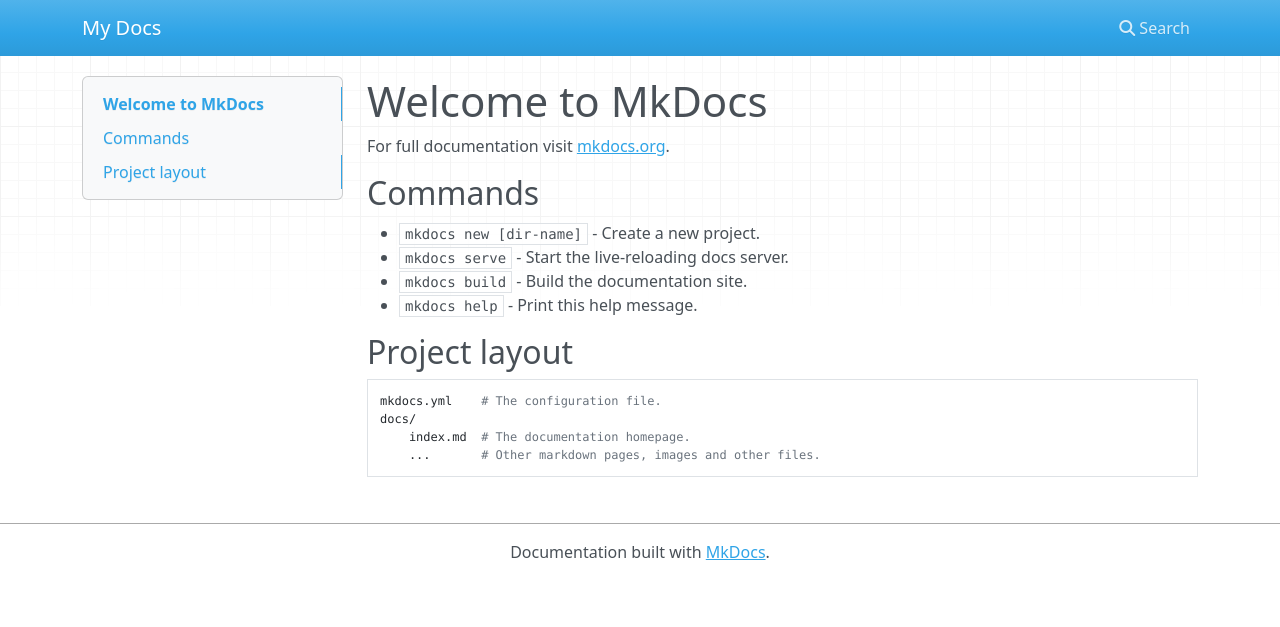
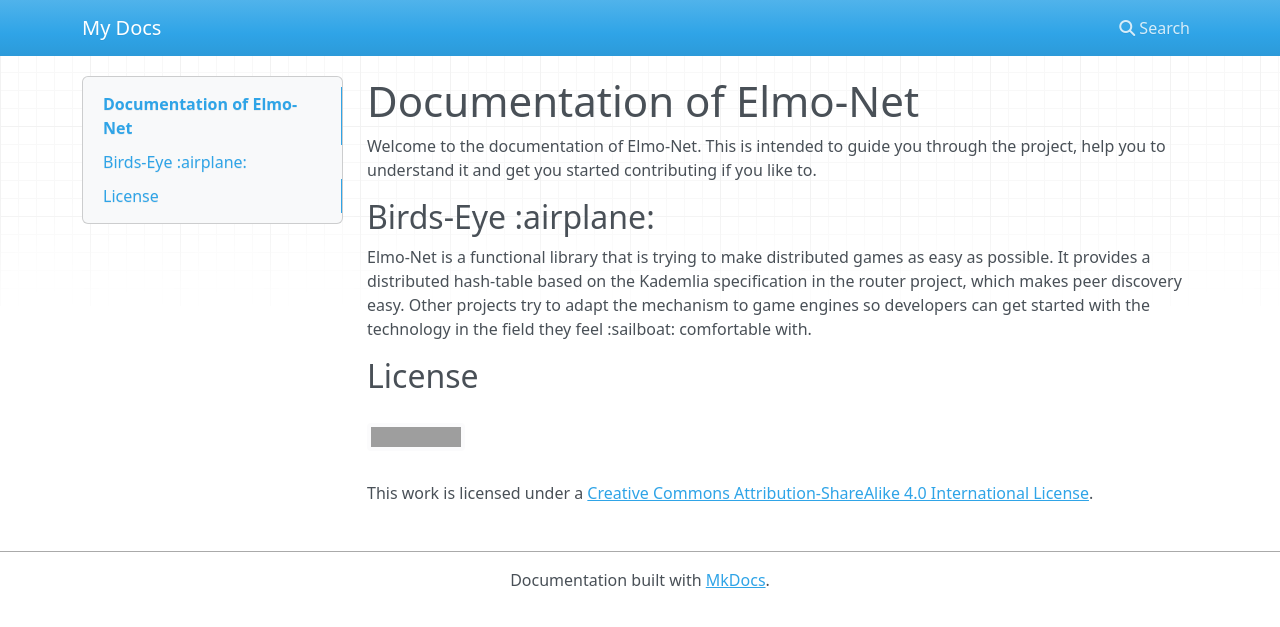
Before and after one commit to elmo-net/docs, an MkDocs documentation site: the page built from docs/index.md, in a window 1280 px wide. Shown: the top 627 px of the page. Built offline with MkDocs 1.6.1, drawn with Linux system fonts in a browser that asks for light colours; nearby versions of some CDN libraries; grey boxes are pictures that could not be loaded.

Commit message:
:sailboat: Introduction content

```diff
--- a/docs/index.md
+++ b/docs/index.md
@@ -1,17 +1,17 @@
-# Welcome to MkDocs
+# Documentation of Elmo-Net
 
-For full documentation visit [mkdocs.org](http://mkdocs.org).
+Welcome to the documentation of Elmo-Net. This is intended to guide you through
+the project, help you to understand it and get you started contributing if you
+like to.
 
-## Commands
+## Birds-Eye :airplane:
 
-* `mkdocs new [dir-name]` - Create a new project.
-* `mkdocs serve` - Start the live-reloading docs server.
-* `mkdocs build` - Build the documentation site.
-* `mkdocs help` - Print this help message.
+Elmo-Net is a functional library that is trying to make distributed games as
+easy as possible. It provides a distributed hash-table based on the Kademlia
+specification in the router project, which makes peer discovery easy. Other
+projects try to adapt the mechanism to game engines so developers can get
+started with the technology in the field they feel :sailboat: comfortable with.
 
-## Project layout
+## License
 
-    mkdocs.yml    # The configuration file.
-    docs/
-        index.md  # The documentation homepage.
-        ...       # Other markdown pages, images and other files.
+<a rel="license" href="http://creativecommons.org/licenses/by-sa/4.0/"><img alt="Creative Commons License" style="border-width:0" src="https://i.creativecommons.org/l/by-sa/4.0/88x31.png" /></a><br />This work is licensed under a <a rel="license" href="http://creativecommons.org/licenses/by-sa/4.0/">Creative Commons Attribution-ShareAlike 4.0 International License</a>.
```
